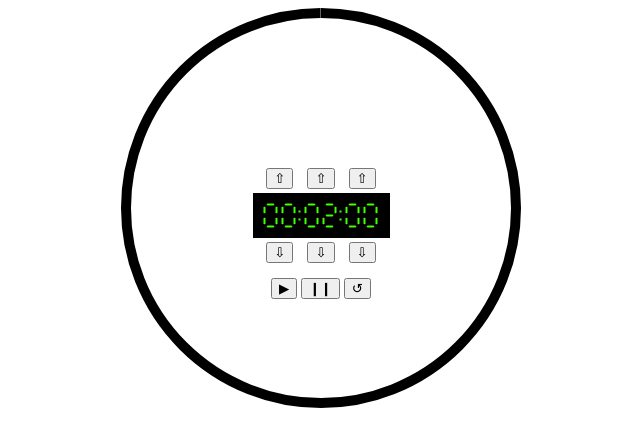
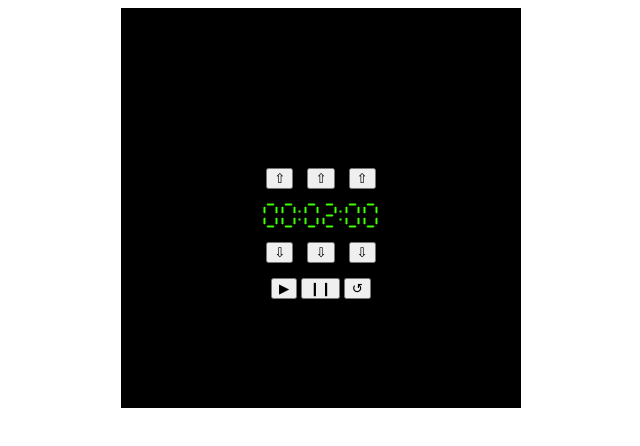
Before and after one commit to sspringer82/timer, a plain HTML site: page index.html in a window 1280 px wide. Shown: the whole page, without its empty margins (319-959 px from the left). Drawn offline with Linux system fonts and the light colour scheme.

Commit message:
black background

```diff
--- a/style.css
+++ b/style.css
@@ -1,6 +1,7 @@
 #timer {
   position: absolute;
   z-index: 10;
+  background-color: black;
 }
 
 #container {
@@ -20,7 +21,8 @@
   justify-content: center;
 }
 
-#minutesUp, #minutesDown {
+#minutesUp,
+#minutesDown {
   margin: 0 10px;
 }
 
```
Lines whose indentation alone changed are shown as unchanged.
